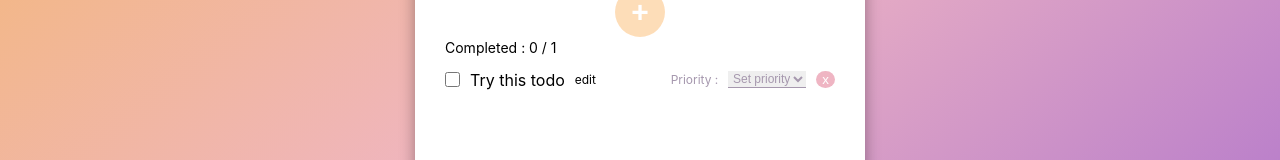
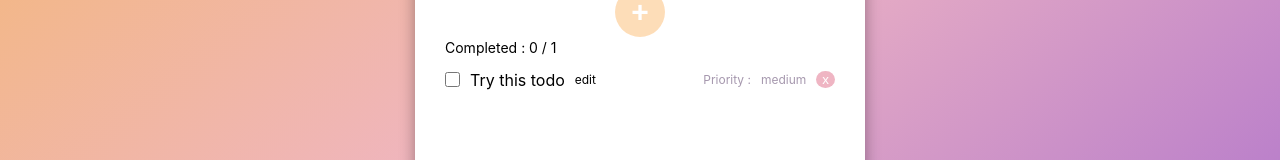
Before and after one commit to MarionThome/todo-vueJS, a Vue app: page / in a window 1280 px wide. Shown: the part 215-375 px from the top of the page. Built offline with nearby package versions, Linux system fonts and the light colour scheme.

Commit message:
fixed issue of priorities not showing

```diff
--- a/src/components/Form.vue
+++ b/src/components/Form.vue
@@ -25,6 +25,7 @@ export default {
     },
     setPriority(priority) {
       this.newTodo.priority = store.priorities.indexOf(priority);
+      console.log("new", this.newTodo)
     }
   }
 }
--- a/src/components/Task.vue
+++ b/src/components/Task.vue
@@ -22,12 +22,13 @@ export default {
             store,
             newTask: this.todo.task,
             toModify: false,
-            updatePrio: true,
+            updatePrio: false,
         }
     },
     methods: {
         modify() {
             if (this.toModify && this.newTask !== this.todo.task) {
+                console.log(this.todo)
                 store.modifyTask(this.todo.id, this.newTask)
             }
             // this.focusInput()
--- a/src/store.js
+++ b/src/store.js
@@ -15,6 +15,7 @@ export const store = reactive({
     this.todos.push({
       id: todoId++,
       task: newTodo.name,
+      priority: newTodo.priority || 1,
       completed: false,
     });
     this.newTodo = "";
```
